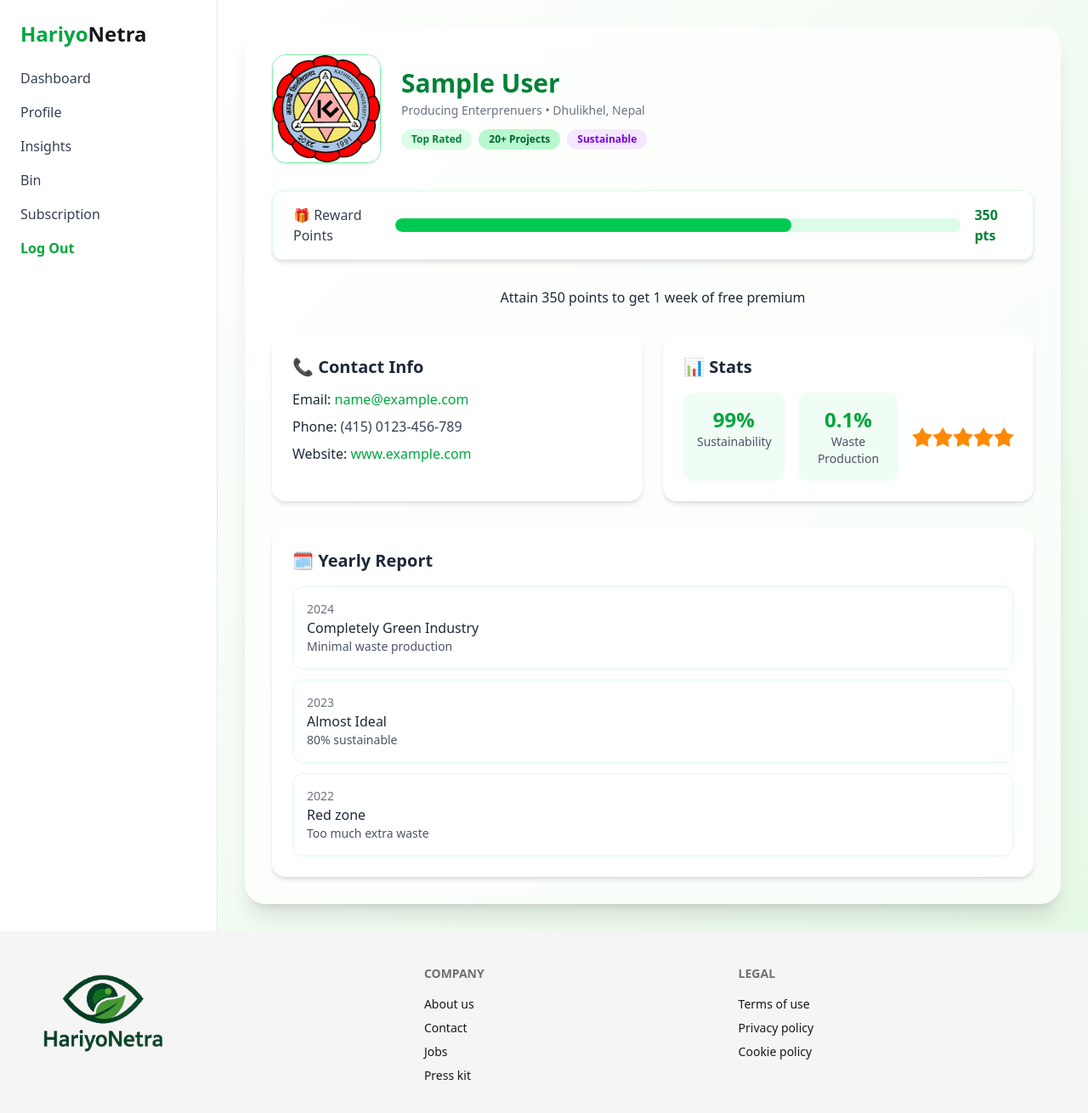
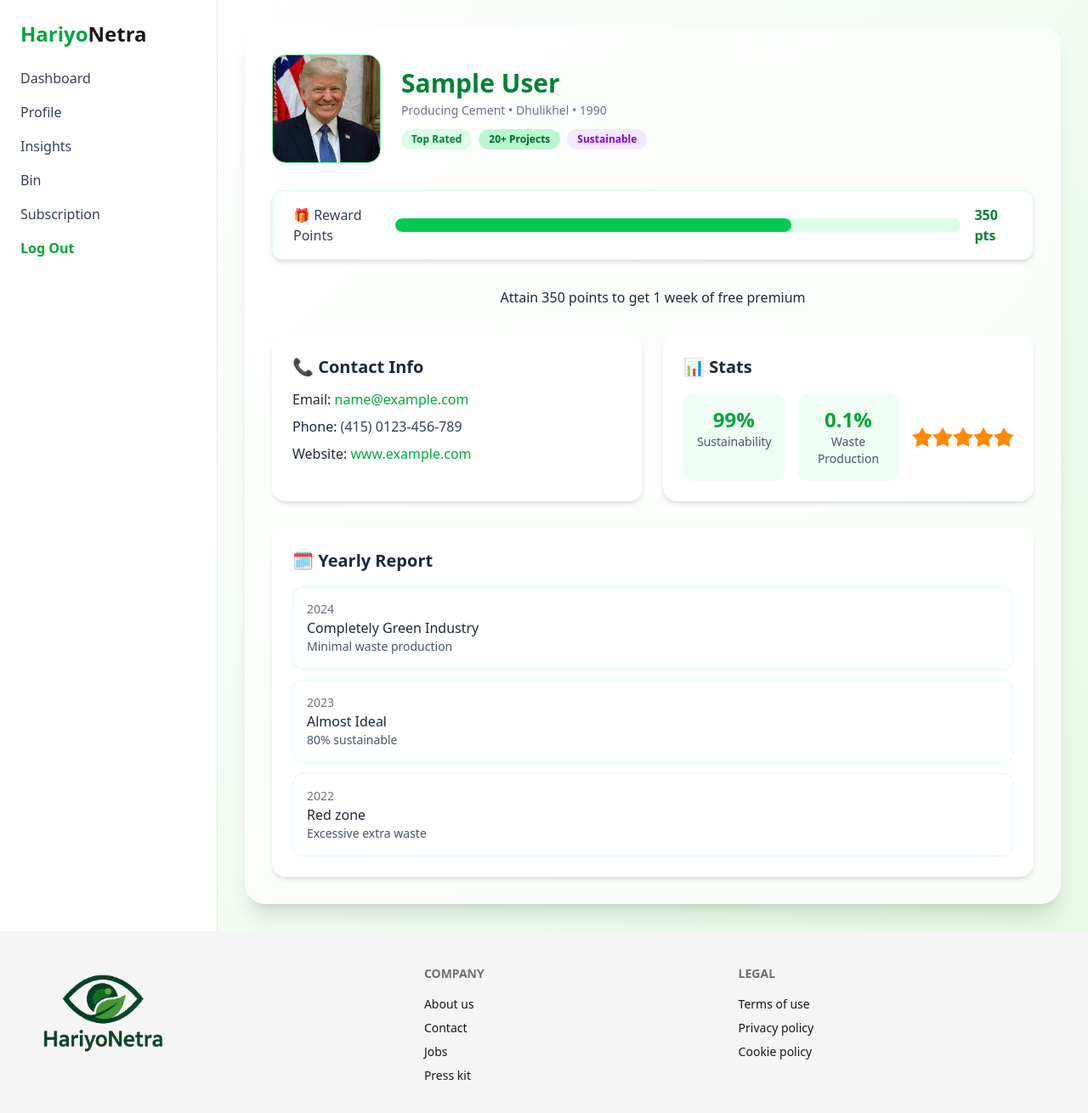
Before and after one commit to SSmus-k/Unhandled_Promise_hackforbusiness, a React (Vite) app in the folder frontend/hariyo-netra/: page /profile in a window 1280 px wide. Shown: the top 1310 px of the page at 85% size. Built offline with nearby package versions, Linux system fonts and the light colour scheme; sample sign-in values are in the browser's storage.

Commit message:
made changes

```diff
--- a/frontend/hariyo-netra/src/pages/profile.jsx
+++ b/frontend/hariyo-netra/src/pages/profile.jsx
@@ -15,7 +15,7 @@
             {/* Reward Points Bar */}
 
           <img
-            src="/Images/KUSOM.png"
+            src="/Images/Donald.jpg"
             alt="Business Logo"
             className="w-32 h-32 object-cover rounded-2xl border border-green-300 shadow"
           />
@@ -23,7 +23,7 @@
 
           <div className="flex flex-col items-center md:items-start">
             <h2 className="text-3xl font-extrabold text-green-700">{user.name}</h2>
-            <p className="text-sm text-gray-500 mt-1">Producing Enterprenuers • Dhulikhel, Nepal</p>
+            <p className="text-sm text-gray-500 mt-1">Producing Cement • Dhulikhel • 1990 </p>
             <div className="flex flex-wrap justify-center md:justify-start gap-2 mt-3">
               <span className="bg-green-100 text-green-700 px-3 py-1 rounded-full text-xs font-semibold">Top Rated</span>
               <span className="bg-green-200 text-green-800 px-3 py-1 rounded-full text-xs font-semibold">20+ Projects</span>
@@ -100,7 +100,7 @@
             <div className="border border-green-100 rounded-xl p-4 hover:bg-green-50 transition">
               <p className="text-sm text-gray-500">2022</p>
               <p className="font-medium">Red zone</p>
-              <p className="text-sm text-gray-600">Too much extra waste</p>
+              <p className="text-sm text-gray-600">Excessive extra waste</p>
             </div>
           </div>
         </div>
```
Also changed, not shown: frontend/hariyo-netra/public/Images/Donald.jpg (added), frontend/hariyo-netra/public/Images/KUSOM.png (deleted).
